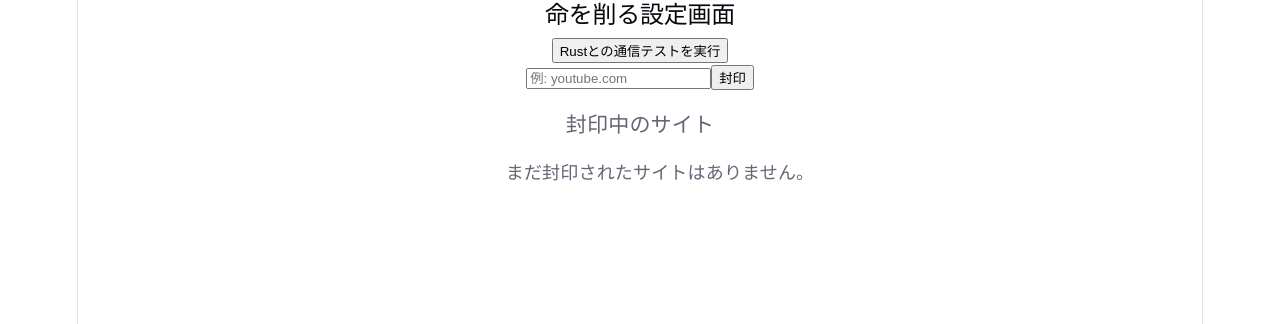
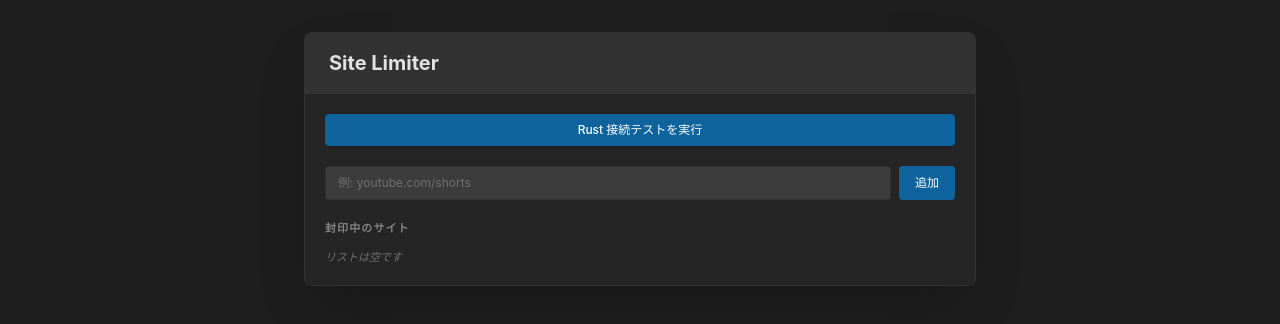
Before and after one commit to harumaki1220/site-limiter, a React (Vite) app: page / in a window 1280 px wide. Shown: the top 324 px of the page. Built offline with nearby package versions, Linux system fonts and the light colour scheme.

Commit message:
style: 設定画面をダークモードに刷新

```diff
--- a/src/App.css
+++ /dev/null
@@ -1 +0,0 @@
-@import "tailwindcss";
--- a/src/App.tsx
+++ b/src/App.tsx
@@ -10,112 +10,120 @@ function App() {
       if (Array.isArray(result.blockedUrls)) {
         setUrls(result.blockedUrls)
       }
-    })
+    });
   }, [])
 
-  // 封印するボタンを押したときの保存処理
+  // 保存処理
   const handleSave = () => {
     const targetUrl = inputUrl.trim();
     if (!targetUrl) return;
 
-    // ブラウザのシステム画面を弾く
     if (targetUrl.startsWith('chrome://') || targetUrl.startsWith('chrome-extension://')) {
-      alert('弾けません！設定画面が開けなくなります。');
+      alert('システム画面は封印できません。');
       return;
     }
 
     if (urls.includes(targetUrl)) {
-      alert('そのサイトはすでに封印されています。');
+      alert('すでに封印されています。');
       return;
     }
 
     const newUrls = [...urls, targetUrl];
-
-    // Chromeのストレージに保存
     chrome.storage.sync.set({ blockedUrls: newUrls }, () => {
       setUrls(newUrls);
       setInputUrl('');
     });
   }
 
-  // 指定したURLを封印リストから削除する処理
+  // 削除処理
   const handleDelete = (urlToDelete: string) => {
     const newUrls = urls.filter(url => url !== urlToDelete);
-
     chrome.storage.sync.set({ blockedUrls: newUrls }, () => {
       setUrls(newUrls);
     });
   }
 
-  // Rustアプリとの通信テスト
+  // Rust通信テスト
   const handlePingRust = () => {
     const hostName = "com.site_limiter.vsc_watcher";
-
     chrome.runtime.sendNativeMessage(
       hostName,
-      { text: "Reactからの通信テスト" },
+      { text: "Ping from Dark Mode UI" },
       (response) => {
         if (chrome.runtime.lastError) {
-          console.error("通信エラー:", chrome.runtime.lastError.message);
-          alert("通信失敗...\n" + chrome.runtime.lastError.message);
+          alert("通信失敗: " + chrome.runtime.lastError.message);
         } else {
-          console.log("Rustからの返事:", response);
-          alert("開通成功!\nRustからの返事: " + JSON.stringify(response, null, 2));
+          alert("開通成功!\n" + JSON.stringify(response, null, 2));
         }
       }
     );
   };
 
 return (
-    <div className="p-5 font-sans w-80 min-h-[300px] bg-gray-50">
-      <h2 className="text-xl font-bold mb-4 text-red-600 border-b-2 border-red-200 pb-2">
-        命を削る設定画面
-      </h2>
-      <div className="mb-4">
+  // 外側
+  <div className="min-h-screen bg-[#1e1e1e] p-4 sm:p-8 font-sans text-[#cccccc] w-full">
+
+    {/* 内側のカード */}
+    <div className="max-w-2xl mx-auto bg-[#252526] rounded-lg shadow-2xl border border-[#333333] overflow-hidden">
+
+      {/* ヘッダー */}
+      <div className="bg-[#323233] px-6 py-4 border-b border-[#333333]">
+        <h1 className="text-xl font-bold text-[#e1e1e1] flex items-center gap-2">
+          Site Limiter
+        </h1>
+      </div>
+
+        <div className="p-5 space-y-5">
+          {/* 通信テストボタン */}
           <button
             onClick={handlePingRust}
-          className="bg-blue-600 text-white px-3 py-2 rounded hover:bg-blue-700 transition font-bold text-sm shadow w-full"
+            className="w-full bg-[#0e639c] hover:bg-[#1177bb] text-white py-2 px-4 rounded text-xs font-medium transition-colors shadow-sm"
           >
-          Rustとの通信テストを実行
+            Rust 接続テストを実行
           </button>
-      </div>
 
-      <div className="flex gap-2 mb-6">
+          {/* 入力エリア */}
+          <div className="flex gap-2">
             <input
               type="text"
               value={inputUrl}
               onChange={(e) => setInputUrl(e.target.value)}
-          placeholder="例: youtube.com"
-          className="flex-1 p-2 border border-gray-300 rounded focus:outline-none focus:ring-2 focus:ring-red-500 text-sm"
+              placeholder="例: youtube.com/shorts"
+              className="flex-1 bg-[#3c3c3c] border border-[#333333] text-[#cccccc] px-3 py-2 rounded text-xs focus:outline-none focus:border-[#007acc] placeholder-[#707070]"
             />
             <button
               onClick={handleSave}
-          className="bg-red-600 text-white px-3 py-2 rounded hover:bg-red-700 transition font-bold text-sm shadow"
+              className="bg-[#0e639c] hover:bg-[#1177bb] text-white px-4 py-2 rounded text-xs transition-colors"
             >
-          封印
+              追加
             </button>
           </div>
 
-      <h3 className="text-md font-bold mb-3 text-gray-700">封印中のサイト</h3>
-      <ul className="space-y-2">
+          {/* 封印リスト */}
+          <div>
+            <h3 className="text-[11px] font-bold text-[#858585] uppercase mb-3 tracking-widest">封印中のサイト</h3>
+            <div className="space-y-1 max-h-[200px] overflow-y-auto pr-1 custom-scrollbar">
               {urls.length === 0 ? (
-          <p className="text-sm text-gray-500 italic">まだ封印されたサイトはありません。</p>
+                <p className="text-[11px] text-[#707070] italic">リストは空です</p>
               ) : (
-          urls.map((url, index) => (
-            <li key={index} className="flex justify-between items-center bg-white p-2 rounded shadow-sm text-gray-700 text-sm border-l-4 border-red-500 break-all">
-              <span>{url}</span>
+                urls.map((url) => (
+                  <div key={url} className="flex justify-between items-center bg-[#2d2d2d] p-2 rounded border border-[#333333] group hover:bg-[#37373d] transition-colors">
+                    <span className="text-xs font-mono text-[#dcdcaa] truncate mr-2">{url}</span>
                     <button
                       onClick={() => handleDelete(url)}
-                className="ml-3 bg-gray-200 hover:bg-red-100 text-gray-600 hover:text-red-600 px-2 py-1 rounded text-xs transition whitespace-nowrap"
+                      className="text-[#858585] hover:text-[#f48771] text-[10px] font-bold px-1 transition-colors"
                     >
                       削除
                     </button>
-            </li>
+                  </div>
                 ))
               )}
-      </ul>
             </div>
-  )
+          </div>
+        </div>
+      </div>
+    </div>
+  );
 }
 
-export default App
+export default App;
--- a/src/index.css
+++ b/src/index.css
@@ -1,111 +1 @@
-:root {
-  --text: #6b6375;
-  --text-h: #08060d;
-  --bg: #fff;
-  --border: #e5e4e7;
-  --code-bg: #f4f3ec;
-  --accent: #aa3bff;
-  --accent-bg: rgba(170, 59, 255, 0.1);
-  --accent-border: rgba(170, 59, 255, 0.5);
-  --social-bg: rgba(244, 243, 236, 0.5);
-  --shadow:
-    rgba(0, 0, 0, 0.1) 0 10px 15px -3px, rgba(0, 0, 0, 0.05) 0 4px 6px -2px;
-
-  --sans: system-ui, 'Segoe UI', Roboto, sans-serif;
-  --heading: system-ui, 'Segoe UI', Roboto, sans-serif;
-  --mono: ui-monospace, Consolas, monospace;
-
-  font: 18px/145% var(--sans);
-  letter-spacing: 0.18px;
-  color-scheme: light dark;
-  color: var(--text);
-  background: var(--bg);
-  font-synthesis: none;
-  text-rendering: optimizeLegibility;
-  -webkit-font-smoothing: antialiased;
-  -moz-osx-font-smoothing: grayscale;
-
-  @media (max-width: 1024px) {
-    font-size: 16px;
-  }
-}
-
-@media (prefers-color-scheme: dark) {
-  :root {
-    --text: #9ca3af;
-    --text-h: #f3f4f6;
-    --bg: #16171d;
-    --border: #2e303a;
-    --code-bg: #1f2028;
-    --accent: #c084fc;
-    --accent-bg: rgba(192, 132, 252, 0.15);
-    --accent-border: rgba(192, 132, 252, 0.5);
-    --social-bg: rgba(47, 48, 58, 0.5);
-    --shadow:
-      rgba(0, 0, 0, 0.4) 0 10px 15px -3px, rgba(0, 0, 0, 0.25) 0 4px 6px -2px;
-  }
-
-  #social .button-icon {
-    filter: invert(1) brightness(2);
-  }
-}
-
-#root {
-  width: 1126px;
-  max-width: 100%;
-  margin: 0 auto;
-  text-align: center;
-  border-inline: 1px solid var(--border);
-  min-height: 100svh;
-  display: flex;
-  flex-direction: column;
-  box-sizing: border-box;
-}
-
-body {
-  margin: 0;
-}
-
-h1,
-h2 {
-  font-family: var(--heading);
-  font-weight: 500;
-  color: var(--text-h);
-}
-
-h1 {
-  font-size: 56px;
-  letter-spacing: -1.68px;
-  margin: 32px 0;
-  @media (max-width: 1024px) {
-    font-size: 36px;
-    margin: 20px 0;
-  }
-}
-h2 {
-  font-size: 24px;
-  line-height: 118%;
-  letter-spacing: -0.24px;
-  margin: 0 0 8px;
-  @media (max-width: 1024px) {
-    font-size: 20px;
-  }
-}
-p {
-  margin: 0;
-}
-
-code,
-.counter {
-  font-family: var(--mono);
-  display: inline-flex;
-  border-radius: 4px;
-  color: var(--text-h);
-}
-
-code {
-  font-size: 15px;
-  line-height: 135%;
-  padding: 4px 8px;
-  background: var(--code-bg);
-}
+@import "tailwindcss";
```
Lines whose indentation alone changed are shown as unchanged.
